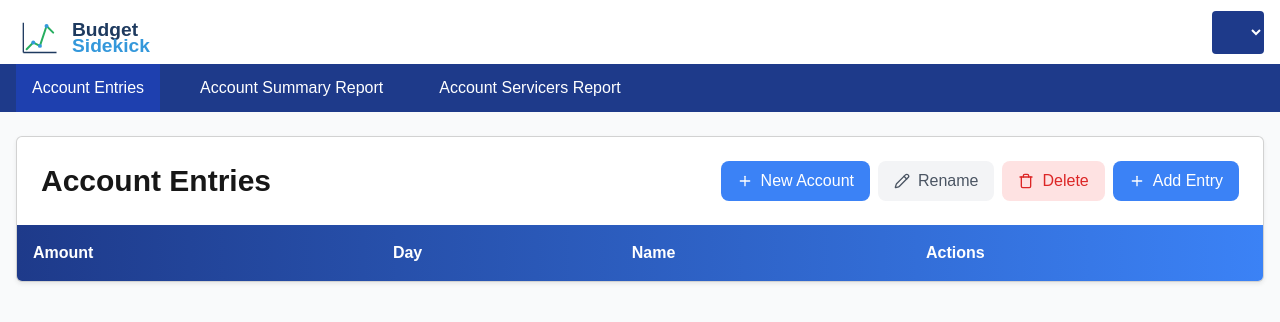
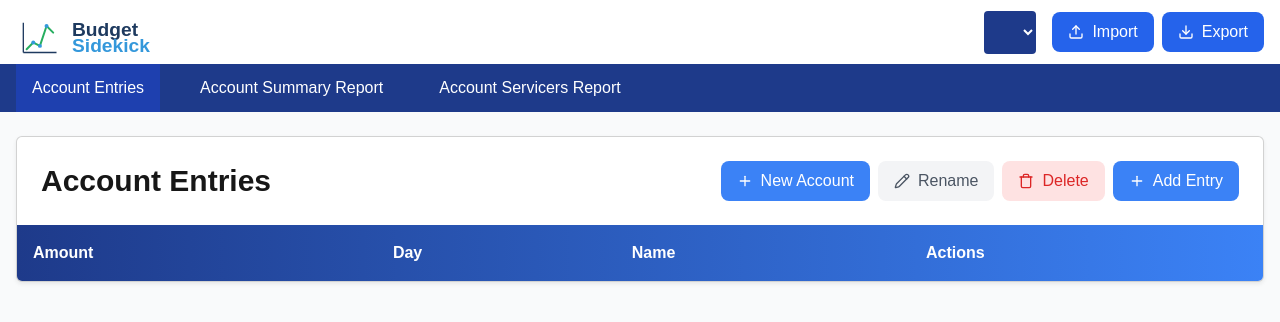
Before and after one commit to primordial-software-llc/budget-sidekick, a Next.js app: page /dashboard in a window 1280 px wide. Shown: the top 322 px of the page. Built offline with nearby package versions, Linux system fonts and the light colour scheme.

Commit message:
Add import export ability for all ledgers.

```diff
--- a/src/components/DashboardLayout.js
+++ b/src/components/DashboardLayout.js
@@ -2,8 +2,60 @@
 
 import Link from 'next/link';
 import { LOCAL_STORAGE_KEY_LEDGER } from '@/utils/constants';
+import { UploadIcon, DownloadIcon } from 'lucide-react';
+import { exportLedgerData, importLedgerData  } from '@/utils/indexedDB';
 
 export default function DashboardLayout({ children, currentLedger, availableLedgers, setCurrentLedger, activeTab }) {
+  const handleExport = async () => {
+    try {
+      const data = await exportLedgerData();
+      const blob = new Blob([JSON.stringify(data, null, 2)], { type: 'application/json' });
+      const url = URL.createObjectURL(blob);
+      const a = document.createElement('a');
+      a.href = url;
+      a.download = `budget-sidekick-export-${new Date().toISOString().split('T')[0]}.json`;
+      document.body.appendChild(a);
+      a.click();
+      document.body.removeChild(a);
+      URL.revokeObjectURL(url);
+    } catch (error) {
+      console.error('Export failed:', error);
+      alert('Failed to export data');
+    }
+  };
+
+  const handleImport = async () => {
+    try {
+      const input = document.createElement('input');
+      input.type = 'file';
+      input.accept = '.json';
+
+      input.onchange = async (e) => {
+        const file = e.target.files[0];
+        if (!file) return;
+
+        const reader = new FileReader();
+        reader.onload = async (e) => {
+          try {
+            const importData = JSON.parse(e.target.result);
+            const result = await importLedgerData(importData);
+            alert(`Import completed: ${result.success} successful, ${result.failed} failed`);
+            window.location.reload();
+          } catch (error) {
+            console.error('Import failed:', error);
+            alert('Failed to import data: Invalid file format');
+          }
+        };
+        reader.readAsText(file);
+      };
+
+      input.click();
+    } catch (error) {
+      console.error('Import failed:', error);
+      alert('Failed to import data');
+    }
+  };
+
   return (
     <div className="min-h-screen bg-gray-50">
       {/* Header/Navigation Bar */}
@@ -47,6 +99,23 @@ export default function DashboardLayout({ children, currentLedger, availableLedg
                 ))}
               </select>
             </div>
+
+            <div className="flex items-center gap-2">
+              <button
+                onClick={handleImport}
+                className="px-4 py-2 text-white bg-blue-600 rounded-lg hover:bg-blue-700 transition-colors flex items-center gap-2"
+              >
+                <UploadIcon className="w-4 h-4" />
+                Import
+              </button>
+              <button
+                onClick={handleExport}
+                className="px-4 py-2 text-white bg-blue-600 rounded-lg hover:bg-blue-700 transition-colors flex items-center gap-2"
+              >
+                <DownloadIcon className="w-4 h-4" />
+                Export
+              </button>
+            </div>
           </div>
         </div>
       </nav>
--- a/src/utils/indexedDB.js
+++ b/src/utils/indexedDB.js
@@ -55,3 +55,64 @@ export const getAllLedgerNames = async () => {
     request.onsuccess = () => resolve(request.result || []);
   });
 };
+
+export const exportLedgerData = async () => {
+  const db = await initDB();
+  return new Promise((resolve, reject) => {
+    const transaction = db.transaction([LEDGER_STORE], 'readonly');
+    const store = transaction.objectStore(LEDGER_STORE);
+    const request = store.getAll();
+
+    request.onerror = () => reject(request.error);
+    request.onsuccess = () => {
+      const data = {
+        version: DB_VERSION,
+        timestamp: new Date().toISOString(),
+        ledgers: request.result
+      };
+      resolve(data);
+    };
+  });
+};
+
+export const importLedgerData = async (importData) => {
+  if (!importData.ledgers || !Array.isArray(importData.ledgers)) {
+    throw new Error('Invalid import data format');
+  }
+
+  const db = await initDB();
+  const transaction = db.transaction([LEDGER_STORE], 'readwrite');
+  const store = transaction.objectStore(LEDGER_STORE);
+
+  return new Promise((resolve, reject) => {
+    let completed = 0;
+    let failed = 0;
+
+    importData.ledgers.forEach((ledger) => {
+      const request = store.put(ledger);
+
+      request.onsuccess = () => {
+        completed++;
+        if (completed + failed === importData.ledgers.length) {
+          resolve({
+            success: completed,
+            failed: failed
+          });
+        }
+      };
+
+      request.onerror = () => {
+        failed++;
+        console.error(`Failed to import ledger: ${ledger.name}`, request.error);
+        if (completed + failed === importData.ledgers.length) {
+          resolve({
+            success: completed,
+            failed: failed
+          });
+        }
+      };
+    });
+
+    transaction.onerror = () => reject(transaction.error);
+  });
+};
```
